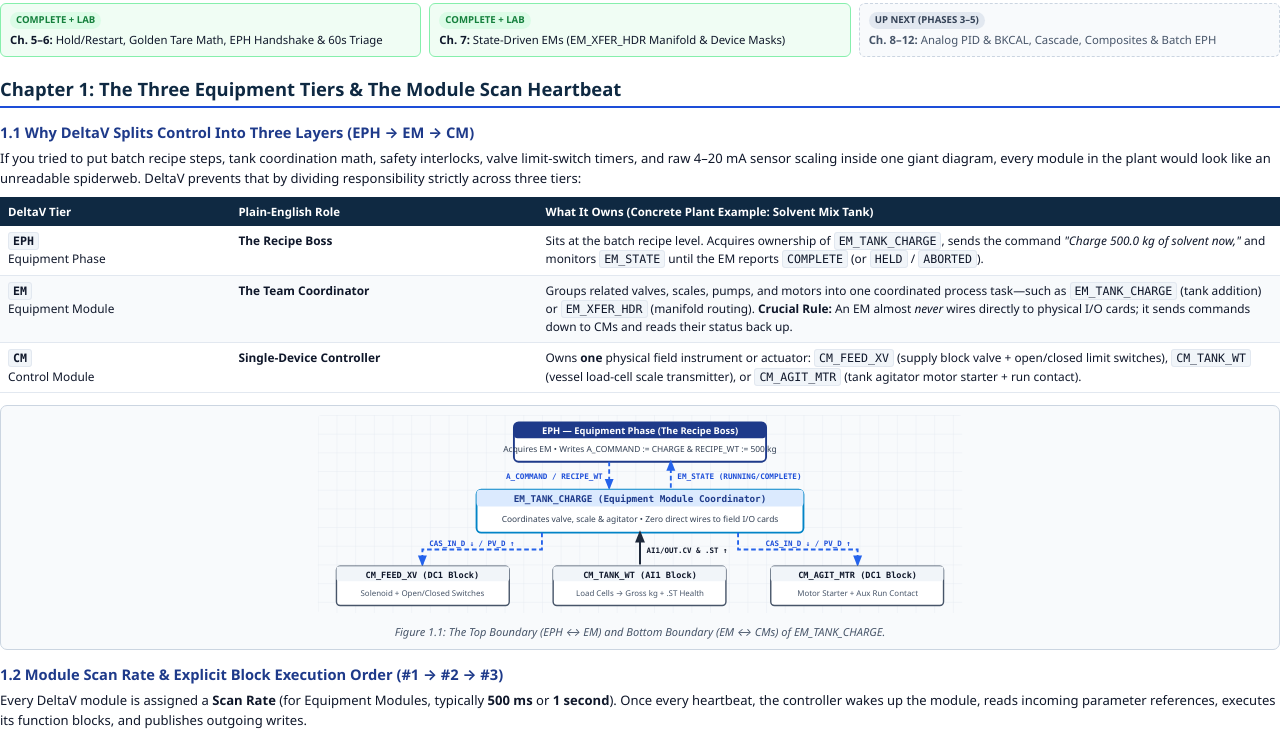
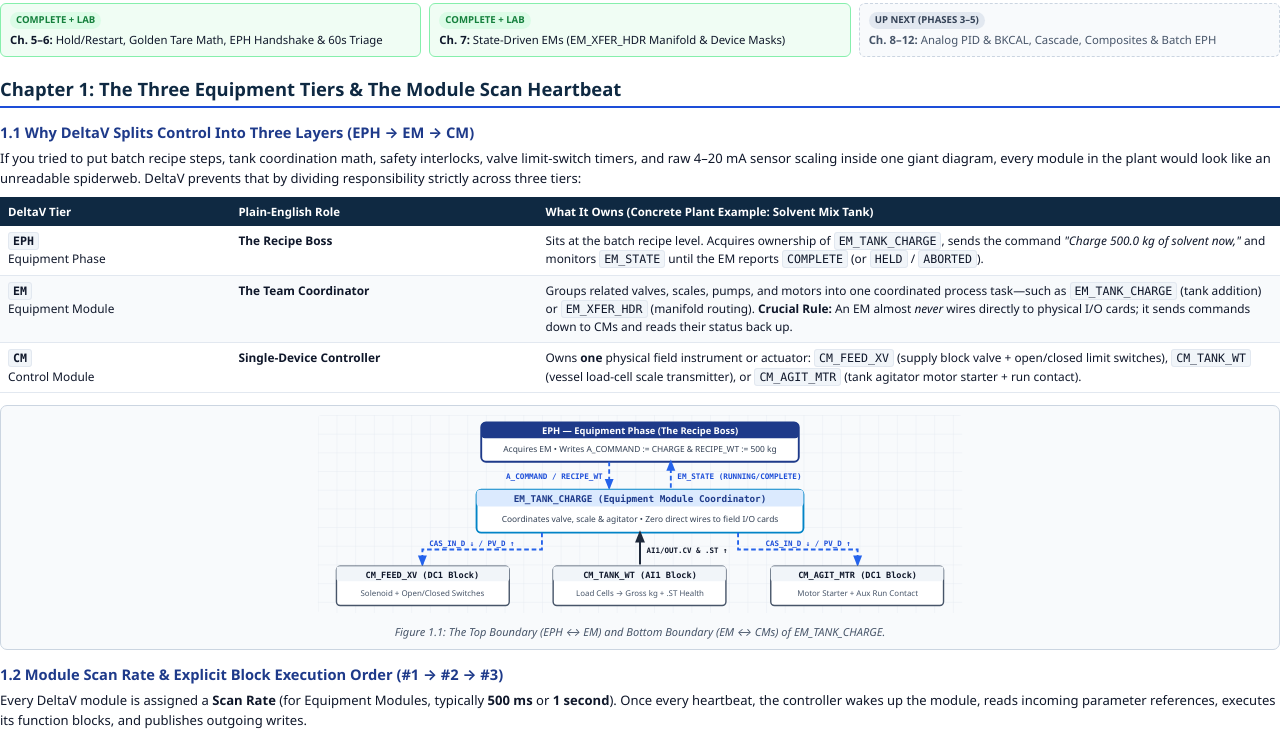
Before and after one commit to siPyt/visualExplorer, a plain HTML site: page DeltaV_Study_Guide.html in a window 1280 px wide. Shown: the part 395-1132 px from the top of the page. Drawn offline with Linux system fonts and the light colour scheme.

```diff
--- a/DeltaV_Study_Guide.html
+++ b/DeltaV_Study_Guide.html
@@ -459,8 +459,8 @@
     </defs>
     <rect width="690" height="212" fill="url(#g_ch1)" rx="4"/>
     <!-- EPH -->
-    <rect x="210" y="8" width="270" height="42" rx="5" fill="#ffffff" stroke="#1e3a8a" stroke-width="2"/>
-    <rect x="210" y="8" width="270" height="17" rx="4" fill="#1e3a8a"/>
+    <rect x="175" y="8" width="340" height="42" rx="5" fill="#ffffff" stroke="#1e3a8a" stroke-width="2"/>
+    <rect x="175" y="8" width="340" height="17" rx="4" fill="#1e3a8a"/>
     <text x="345" y="20" text-anchor="middle" fill="#ffffff" font-size="10" font-weight="700">EPH — Equipment Phase (The Recipe Boss)</text>
     <text x="345" y="40" text-anchor="middle" fill="#334155" font-size="9">Acquires EM • Writes A_COMMAND := CHARGE &amp; RECIPE_WT := 500 kg</text>
 
```
Also changed, not shown: WHERE_WE_ARE.txt, 4 other files.
